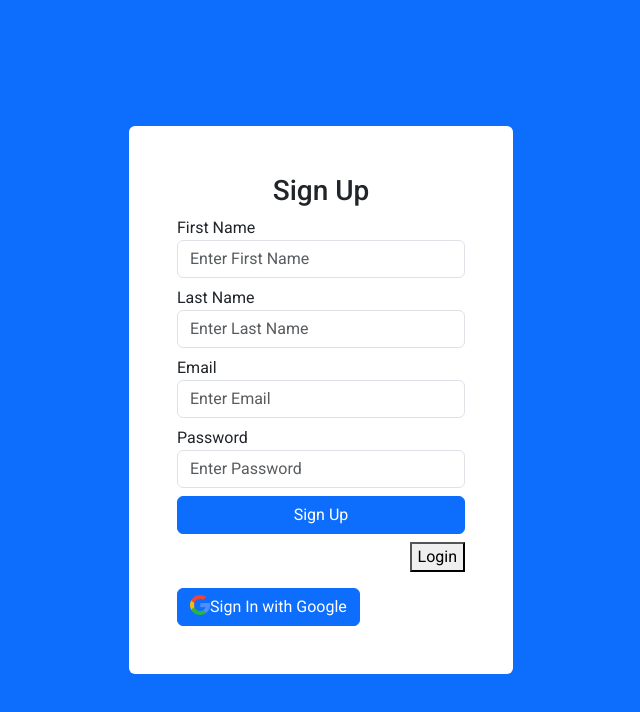
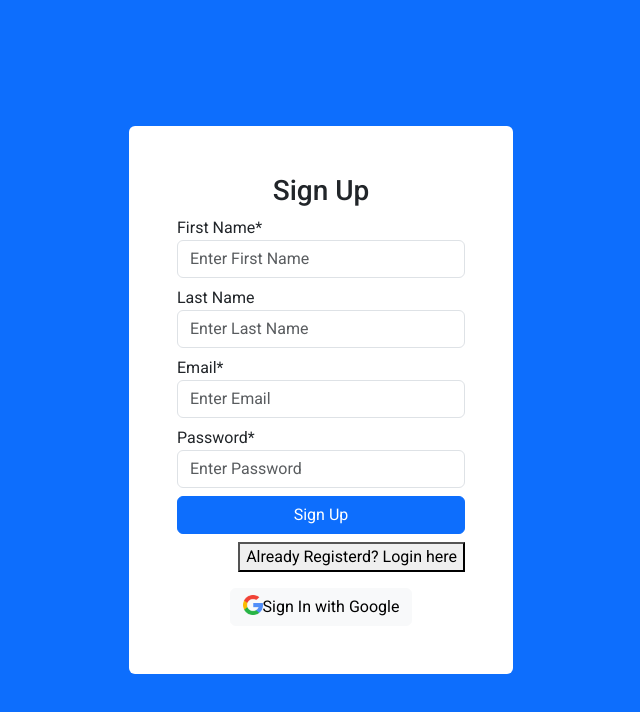
Before and after one commit to Abin-98/mailbox-client, a React (Create React App) app: page /signup in a window 1280 px wide. Shown: the top 712 px of the page, without its empty margins (319-959 px from the left). Built offline with nearby package versions, Linux system fonts and the light colour scheme.

Commit message:
small bug fix

```diff
--- a/src/Pages/Signup.js
+++ b/src/Pages/Signup.js
@@ -10,8 +10,7 @@ import { signInWithPopup } from "firebase/auth";
 import google from "../assets/google.png";
 
 const Signup = () => {
-
-  const [isLogin, setIsLogin] = useState(false)
+  const [isLogin, setIsLogin] = useState(false);
   const [userData, setUserData] = useState({
     firstName: "",
     lastName: "",
@@ -32,7 +31,11 @@ const Signup = () => {
       url =
         "https://identitytoolkit.googleapis.com/v1/accounts:signUp?key=AIzaSyBI9g18LwCfyjAleWIYwQgyRtd9K7XVgkc";
     }
-    const obj = { ...userData, returnSecureToken: true };
+    const obj = {
+      email: userData.email,
+      password: userData.password,
+      returnSecureToken: true,
+    };
 
     try {
       const response = await axios.post(url, obj, {
@@ -45,13 +48,19 @@ const Signup = () => {
 
       toast.success("Successfully Logged in", { closeOnClick: true });
 
-      localStorage.setItem("idToken", data.accessToken);
+      localStorage.setItem("idToken", data.idToken);
+      localStorage.setItem("userEmail", data.email);
       localStorage.setItem("userName", data.displayName);
-      localStorage.setItem("userEmail", data.email);
-      dispatch(authActions.setIdToken(data.accessToken));
+      dispatch(authActions.setIdToken(data.idToken));
       dispatch(authActions.setUserEmail(data.email));
-      dispatch(authActions.setUserName(data.displayName));
-      dispatch(authActions.setEmailVerified(data.emailVerified))
+      dispatch(authActions.setEmailVerified(data.emailVerified));
+      dispatch(
+        authActions.setUserName(
+          data.displayName
+            ? data.displayName
+            : userData.firstName + userData.lastName
+        )
+      );
 
       console.log(data);
       navigate("/");
@@ -61,9 +70,10 @@ const Signup = () => {
     }
   };
 
-  const handleGoogleSignIn = () =>{
-    signInWithPopup(auth, provider).then(result=>{
-        const user = result.user
+  const handleGoogleSignIn = () => {
+    signInWithPopup(auth, provider)
+      .then((result) => {
+        const user = result.user;
         console.log(user);
         toast.success("Successfully Logged in", { closeOnClick: true });
 
@@ -73,27 +83,31 @@ const Signup = () => {
         dispatch(authActions.setIdToken(user.accessToken));
         dispatch(authActions.setUserEmail(user.email));
         dispatch(authActions.setUserName(user.displayName));
-        dispatch(authActions.setEmailVerified(user.emailVerified))
+        dispatch(authActions.setEmailVerified(user.emailVerified));
         navigate("/");
-    }).catch(err=>{
-        console.log(err);
-    })
-  }
+      })
+      .catch((error) => {
+        toast.error("Failed to Login", { closeOnClick: true });
+        console.log(error.response?.data?.error?.message || error.message);
+      });
+  };
 
   return (
     <div className="signup template d-flex justify-content-center align-items-center vh-100 bg-primary">
       <div className="form_container p-5 rounded bg-white">
         <form onSubmit={handleSubmit}>
-          <h3 className="text-center">Sign Up</h3>
+          <h3 className="text-center">{isLogin ? "Login" : "Sign Up"}</h3>
           {!isLogin && (
             <div className="mb-2">
-              <label htmlFor="fname">First Name</label>
+              <label htmlFor="fname">First Name*</label>
               <input
                 type="text"
                 placeholder="Enter First Name"
                 className="form-control"
                 value={userData.firstName}
-                onChange={(e)=>setUserData({...userData, firstName: e.target.value})}
+                onChange={(e) =>
+                  setUserData({ ...userData, firstName: e.target.value })
+                }
                 required
               />
             </div>
@@ -106,47 +120,59 @@ const Signup = () => {
                 placeholder="Enter Last Name"
                 className="form-control"
                 value={userData.lastName}
-                onChange={(e)=>setUserData({...userData, lastName:e.target.value})}
+                onChange={(e) =>
+                  setUserData({ ...userData, lastName: e.target.value })
+                }
               />
             </div>
           )}
           <div className="mb-2">
-            <label htmlFor="email">Email</label>
+            <label htmlFor="email">Email*</label>
             <input
               type="email"
               placeholder="Enter Email"
               className="form-control"
               value={userData.email}
-              onChange={(e)=>setUserData({...userData, email: e.target.value})}
+              onChange={(e) =>
+                setUserData({ ...userData, email: e.target.value })
+              }
               required
             />
           </div>
           <div className="mb-2">
-            <label htmlFor="password">Password</label>
+            <label htmlFor="password">Password*</label>
             <input
               type="password"
               placeholder="Enter Password"
               className="form-control"
               value={userData.password}
-              onChange={(e)=>setUserData({...userData, password: e.target.value})}
+              onChange={(e) =>
+                setUserData({ ...userData, password: e.target.value })
+              }
               required
             />
           </div>
 
           <div className="d-grid mt-2">
             <button type="submit" className="btn btn-primary">
-              {isLogin? "Login" : "Sign Up"}
+              {isLogin ? "Login" : "Sign Up"}
             </button>
           </div>
           <p className="text-end mt-2">
-            <button onClick={()=>setIsLogin(prev=>!prev)} className="ms-2">
-              {isLogin? "Already Registerd? Sign Up" : "Login"}
+            <button
+              onClick={() => setIsLogin((prev) => !prev)}
+              className="ms-2"
+            >
+              {isLogin ? "Sign Up" : "Already Registerd? Login here"}
             </button>
           </p>
         </form>
-        <div>
-          <button className="btn btn-primary d-flex justify-content-center padding-2 mr-2" onClick={handleGoogleSignIn}>
-            <img src={google} alt="google icon" width={20} height={20}/>
+        <div className="text-center mt-2 ">
+          <button
+            className="btn btn-light d-flex justify-content-center mx-auto"
+            onClick={handleGoogleSignIn}
+          >
+            <img src={google} alt="google icon" width={20} height={20} />
             <span>Sign In with Google</span>
           </button>
         </div>
```
